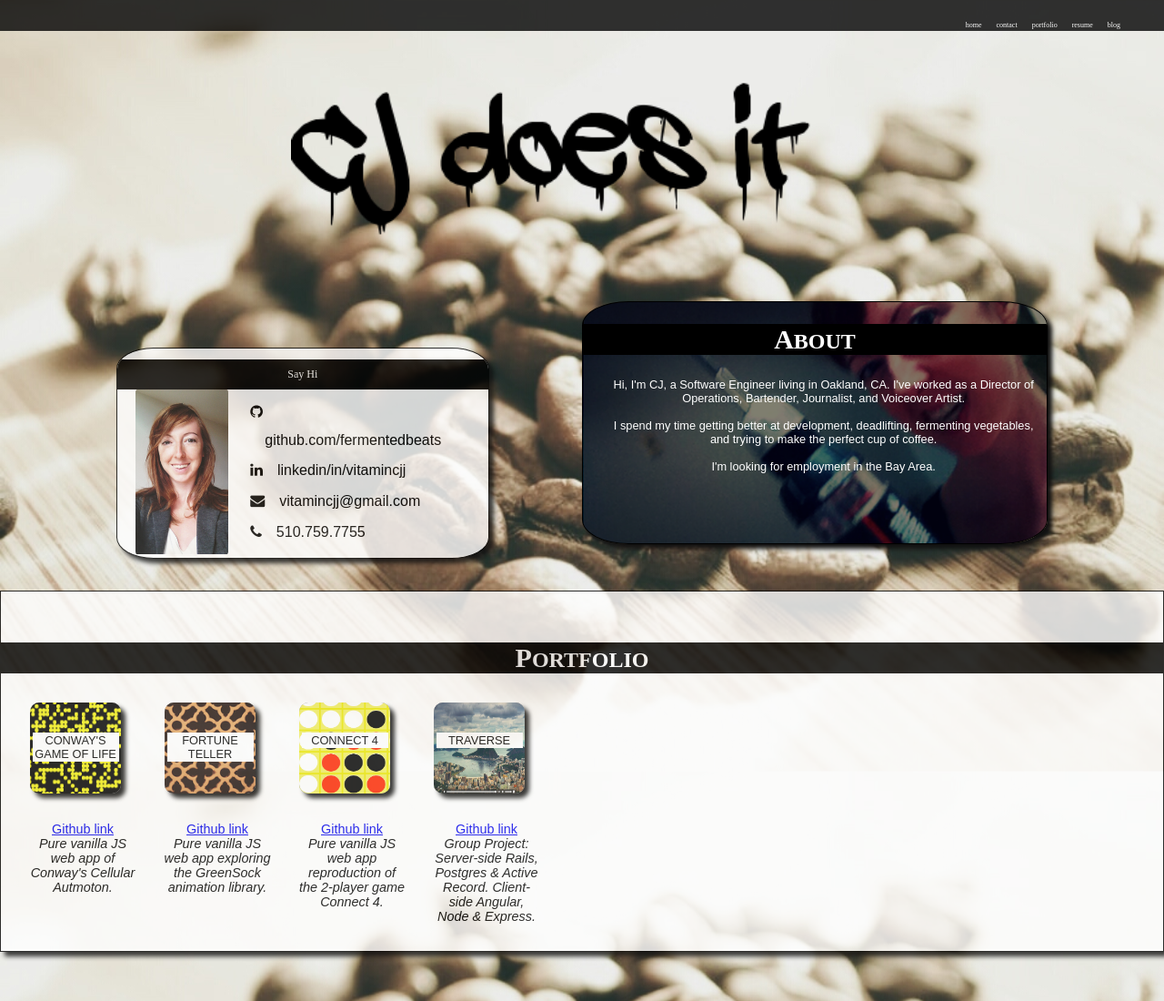
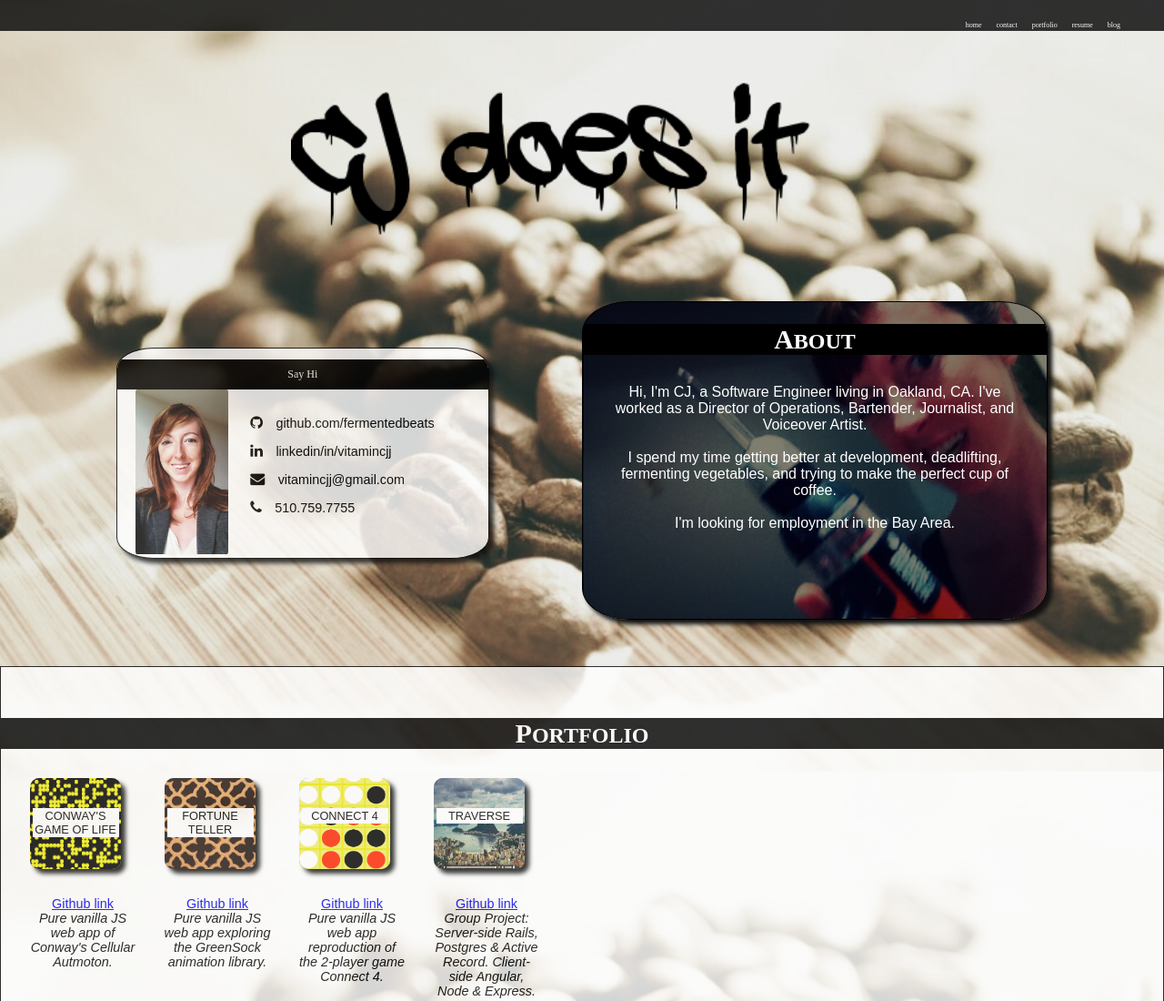
Before and after one commit to Fermentedbeats/Fermentedbeats.github.io, a plain HTML site: page index.html in a window 1280 px wide. Shown: the top 1100 px of the page at 91% size. Drawn offline with Linux system fonts and the light colour scheme.

Commit message:
firefox font wrap fix 3

```diff
--- a/stylesheets/main/main.css
+++ b/stylesheets/main/main.css
@@ -126,9 +126,9 @@ body {
 }
 #iconUl li p{
 	display: inline-block;
-	margin: 1em 2em 0 1em;
+	margin: 1em 1em 0 1em;
 	color: black;
-	font-size: 1em;
+	font-size: .9em;
 }
 
 #iconUl i {
@@ -160,8 +160,8 @@ body {
 /*This part is for the about box not the H2s */
 #about p {
 	text-align: center;
-	margin: 2em .5em 6em 2em;
-	font-size: .8em;
+	margin: 2em 2em 6em 2em;
+	font-size: 1em;
 	color: white;
 }
 
```
